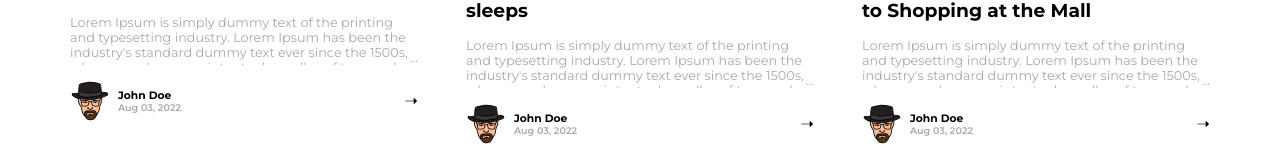
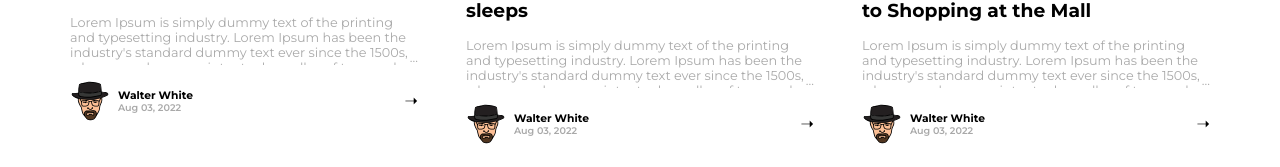
Before and after one commit to CarlosLF1/newsblog, a React (Create React App) app: page / in a window 1280 px wide. Shown: the part 633-800 px from the top of the page. Built offline with nearby package versions, Linux system fonts and the light colour scheme.

Commit message:
Final tweaks to css of blog items and author data

```diff
--- a/src/Components/Home/BlogList/BlogItem/styles.css
+++ b/src/Components/Home/BlogList/BlogItem/styles.css
@@ -1,7 +1,6 @@
 .blogItem-wrap {
   display: flex;
   flex-direction: column;
-  text-decoration: none;
 }
 
 .blogItem-cover {
@@ -16,7 +15,6 @@
 .blogItem-wrap h3 {
   margin: 0.5rem 0 1rem 0;
   flex: 1;
-  text-decoration: none;
 }
 
 .blogItem-desc{
--- a/src/config/data.js
+++ b/src/config/data.js
@@ -6,7 +6,7 @@ export const blogList = [
     subCategory: ['frontend', 'ui/ux', 'design'],
     description:
       "Lorem Ipsum is simply dummy text of the printing and typesetting industry. Lorem Ipsum has been the industry's standard dummy text ever since the 1500s, when an unknown printer took a galley of type and scrambled it to make a type specimen book.Lorem Ipsum is simply dummy text of the printing and typesetting industry. Lorem Ipsum has been the industry's standard dummy text ever since the 1500s, when an unknown printer took a galley of type and scrambled it to make a type specimen book.",
-    authorName: 'John Doe',
+    authorName: 'Walter White',
     authorAvatar: '/assets/images/avatar.svg',
     createdAt: 'Aug 03, 2022',
     cover: '/assets/images/designer-1.jpg',
@@ -18,7 +18,7 @@ export const blogList = [
     subCategory: ['vacation', 'holidays', 'sight seeing'],
     description:
       "Lorem Ipsum is simply dummy text of the printing and typesetting industry. Lorem Ipsum has been the industry's standard dummy text ever since the 1500s, when an unknown printer took a galley of type and scrambled it to make a type specimen book.Lorem Ipsum is simply dummy text of the printing and typesetting industry. Lorem Ipsum has been the industry's standard dummy text ever since the 1500s, when an unknown printer took a galley of type and scrambled it to make a type specimen book.",
-    authorName: 'John Doe',
+    authorName: 'Walter White',
     authorAvatar: '/assets/images/avatar.svg',
     createdAt: 'Aug 03, 2022',
     cover: '/assets/images/milan.jpg',
@@ -30,7 +30,7 @@ export const blogList = [
     subCategory: ['e-commerce store', 'clothing', 'shopping store'],
     description:
       "Lorem Ipsum is simply dummy text of the printing and typesetting industry. Lorem Ipsum has been the industry's standard dummy text ever since the 1500s, when an unknown printer took a galley of type and scrambled it to make a type specimen book.Lorem Ipsum is simply dummy text of the printing and typesetting industry. Lorem Ipsum has been the industry's standard dummy text ever since the 1500s, when an unknown printer took a galley of type and scrambled it to make a type specimen book.",
-    authorName: 'John Doe',
+    authorName: 'Walter White',
     authorAvatar: '/assets/images/avatar.svg',
     createdAt: 'Aug 03, 2022',
     cover: '/assets/images/online.jpg',
@@ -42,7 +42,7 @@ export const blogList = [
     subCategory: ['adrenaline', 'stay-fit', 'lifestyle'],
     description:
       "Lorem Ipsum is simply dummy text of the printing and typesetting industry. Lorem Ipsum has been the industry's standard dummy text ever since the 1500s, when an unknown printer took a galley of type and scrambled it to make a type specimen book.Lorem Ipsum is simply dummy text of the printing and typesetting industry. Lorem Ipsum has been the industry's standard dummy text ever since the 1500s, when an unknown printer took a galley of type and scrambled it to make a type specimen book.",
-    authorName: 'John Doe',
+    authorName: 'Walter White',
     authorAvatar: '/assets/images/avatar.svg',
     createdAt: 'Aug 03, 2022',
     cover: '/assets/images/lifestyle.jpg',
@@ -54,7 +54,7 @@ export const blogList = [
     subCategory: ['bbq', 'food', 'lifestyle'],
     description:
       "Lorem Ipsum is simply dummy text of the printing and typesetting industry. Lorem Ipsum has been the industry's standard dummy text ever since the 1500s, when an unknown printer took a galley of type and scrambled it to make a type specimen book.Lorem Ipsum is simply dummy text of the printing and typesetting industry. Lorem Ipsum has been the industry's standard dummy text ever since the 1500s, when an unknown printer took a galley of type and scrambled it to make a type specimen book.",
-    authorName: 'John Doe',
+    authorName: 'Walter White',
     authorAvatar: '/assets/images/avatar.svg',
     createdAt: 'Aug 03, 2022',
     cover: '/assets/images/bbq-potatoes.jpg',
@@ -66,7 +66,7 @@ export const blogList = [
     subCategory: ['beaches', 'sea', 'holidays'],
     description:
       "Lorem Ipsum is simply dummy text of the printing and typesetting industry. Lorem Ipsum has been the industry's standard dummy text ever since the 1500s, when an unknown printer took a galley of type and scrambled it to make a type specimen book.Lorem Ipsum is simply dummy text of the printing and typesetting industry. Lorem Ipsum has been the industry's standard dummy text ever since the 1500s, when an unknown printer took a galley of type and scrambled it to make a type specimen book.",
-    authorName: 'John Doe',
+    authorName: 'Walter White',
     authorAvatar: '/assets/images/avatar.svg',
     createdAt: 'Aug 03, 2022',
     cover:
@@ -79,7 +79,7 @@ export const blogList = [
     subCategory: ['skill', 'design', 'passion'],
     description:
       "Lorem Ipsum is simply dummy text of the printing and typesetting industry. Lorem Ipsum has been the industry's standard dummy text ever since the 1500s, when an unknown printer took a galley of type and scrambled it to make a type specimen book.Lorem Ipsum is simply dummy text of the printing and typesetting industry. Lorem Ipsum has been the industry's standard dummy text ever since the 1500s, when an unknown printer took a galley of type and scrambled it to make a type specimen book.",
-    authorName: 'John Doe',
+    authorName: 'Walter White',
     authorAvatar: '/assets/images/avatar.svg',
     createdAt: 'Aug 03, 2022',
     cover: '/assets/images/graphic-2.jpg',
@@ -91,7 +91,7 @@ export const blogList = [
     subCategory: ['Super-hero', 'Fantasy', 'Fable'],
     description:
       "Lorem Ipsum is simply dummy text of the printing and typesetting industry. Lorem Ipsum has been the industry's standard dummy text ever since the 1500s, when an unknown printer took a galley of type and scrambled it to make a type specimen book.Lorem Ipsum is simply dummy text of the printing and typesetting industry. Lorem Ipsum has been the industry's standard dummy text ever since the 1500s, when an unknown printer took a galley of type and scrambled it to make a type specimen book.",
-    authorName: 'John Doe',
+    authorName: 'Walter White',
     authorAvatar: '/assets/images/avatar.svg',
     createdAt: 'Aug 03, 2022',
     cover: '/assets/images/marvel.jpg',
@@ -103,7 +103,7 @@ export const blogList = [
     subCategory: ['Frameworks', 'Programming', 'Development'],
     description:
       "Lorem Ipsum is simply dummy text of the printing and typesetting industry. Lorem Ipsum has been the industry's standard dummy text ever since the 1500s, when an unknown printer took a galley of type and scrambled it to make a type specimen book.Lorem Ipsum is simply dummy text of the printing and typesetting industry. Lorem Ipsum has been the industry's standard dummy text ever since the 1500s, when an unknown printer took a galley of type and scrambled it to make a type specimen book.",
-    authorName: 'John Doe',
+    authorName: 'Walter White',
     authorAvatar: '/assets/images/avatar.svg',
     createdAt: 'Aug 03, 2022',
     cover: '/assets/images/Next.jpg',
```
